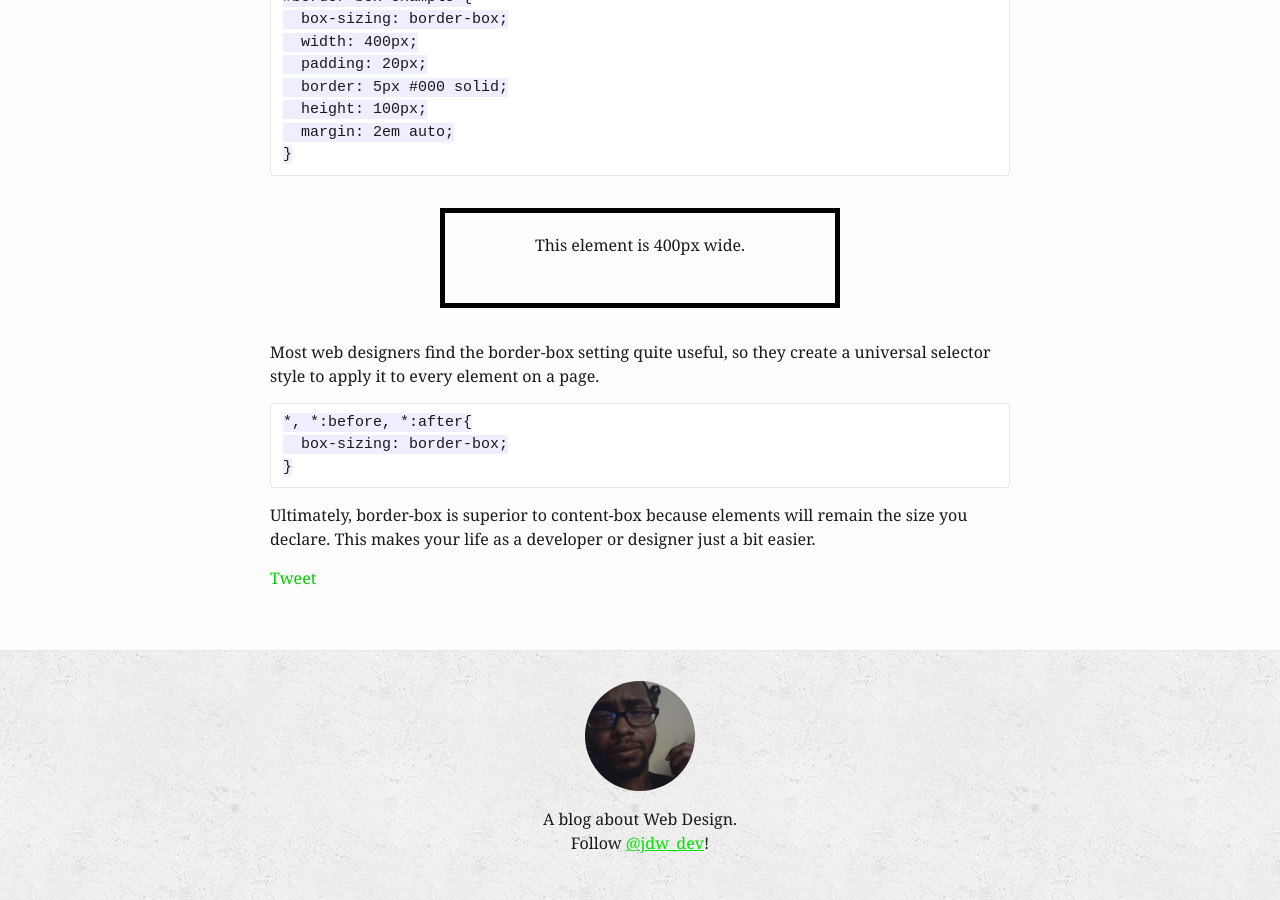
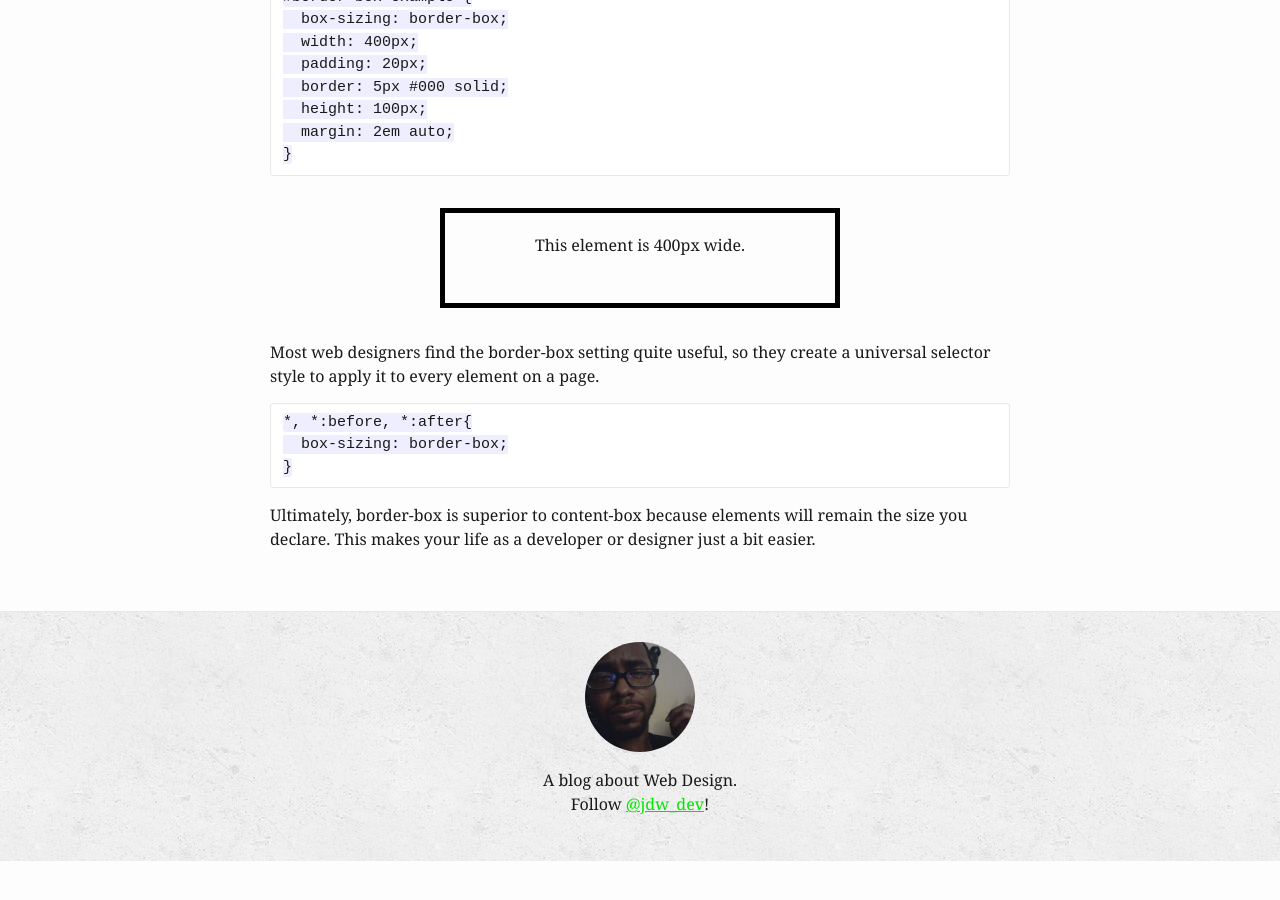
Before and after one commit to rljusticio/design, a Jekyll site: the page built from _posts/2015-07-31-box-sizing.md, in a window 1280 px wide and 900 px high, scrolled down 1297 px. Built offline with Jekyll 4.4.1, drawn with Linux system fonts in a browser that asks for light colours; comment, search, counter and statistics services are not loaded; after the commit the page ends 2158 px from its top, so only the background shows below that.

Commit message:
removed tweet link

```diff
--- a/_layouts/post.html
+++ b/_layouts/post.html
@@ -15,7 +15,7 @@
   <article class="post-content">
     {{ content }}
 
-    <a href="https://twitter.com/share" class="twitter-share-button" data-via="jdw_dev" data-size="large">Tweet</a>
+
   </article>
   {% include disqus.html disqus_identifier=page.disqus_identifier %}
 </div>
```
